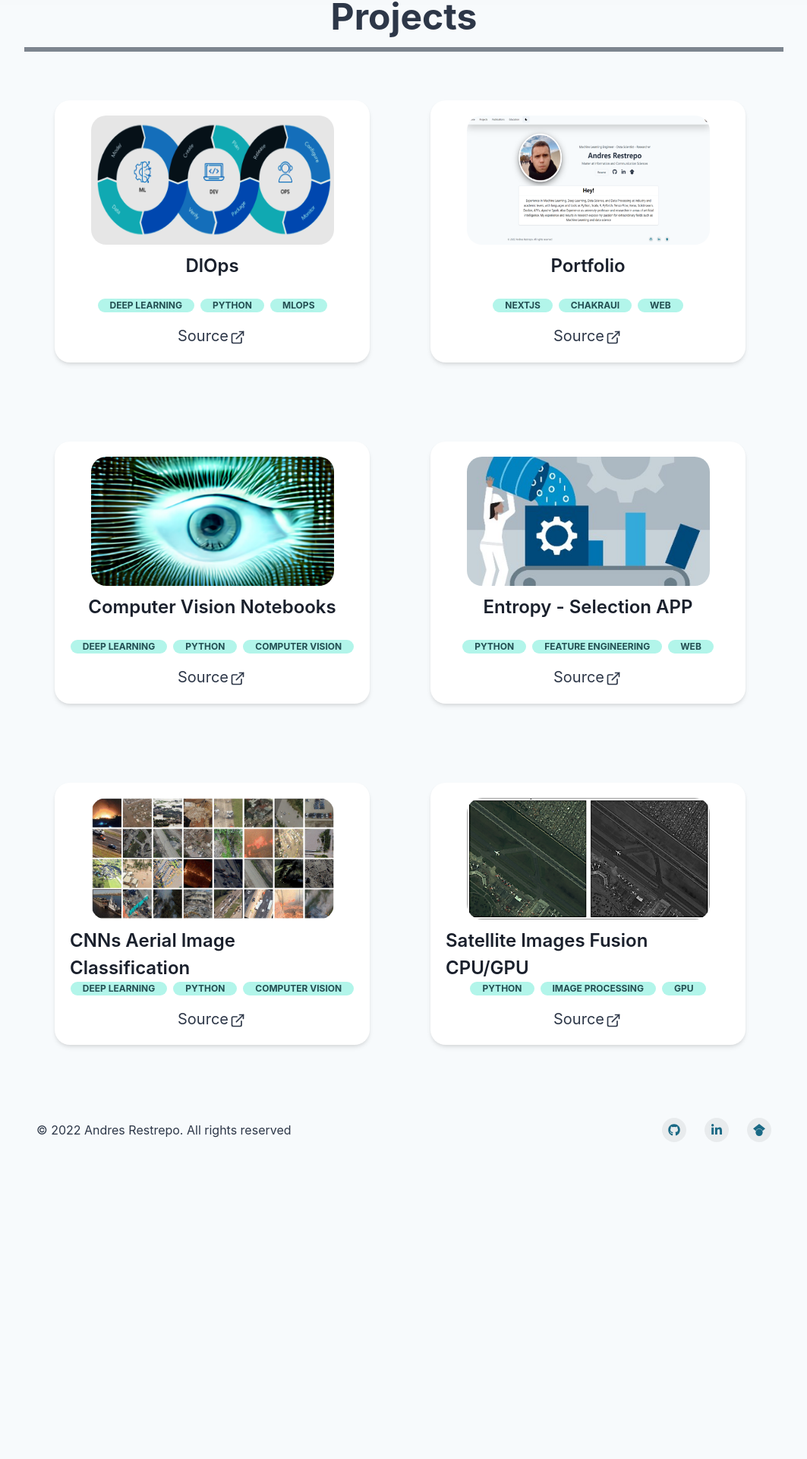
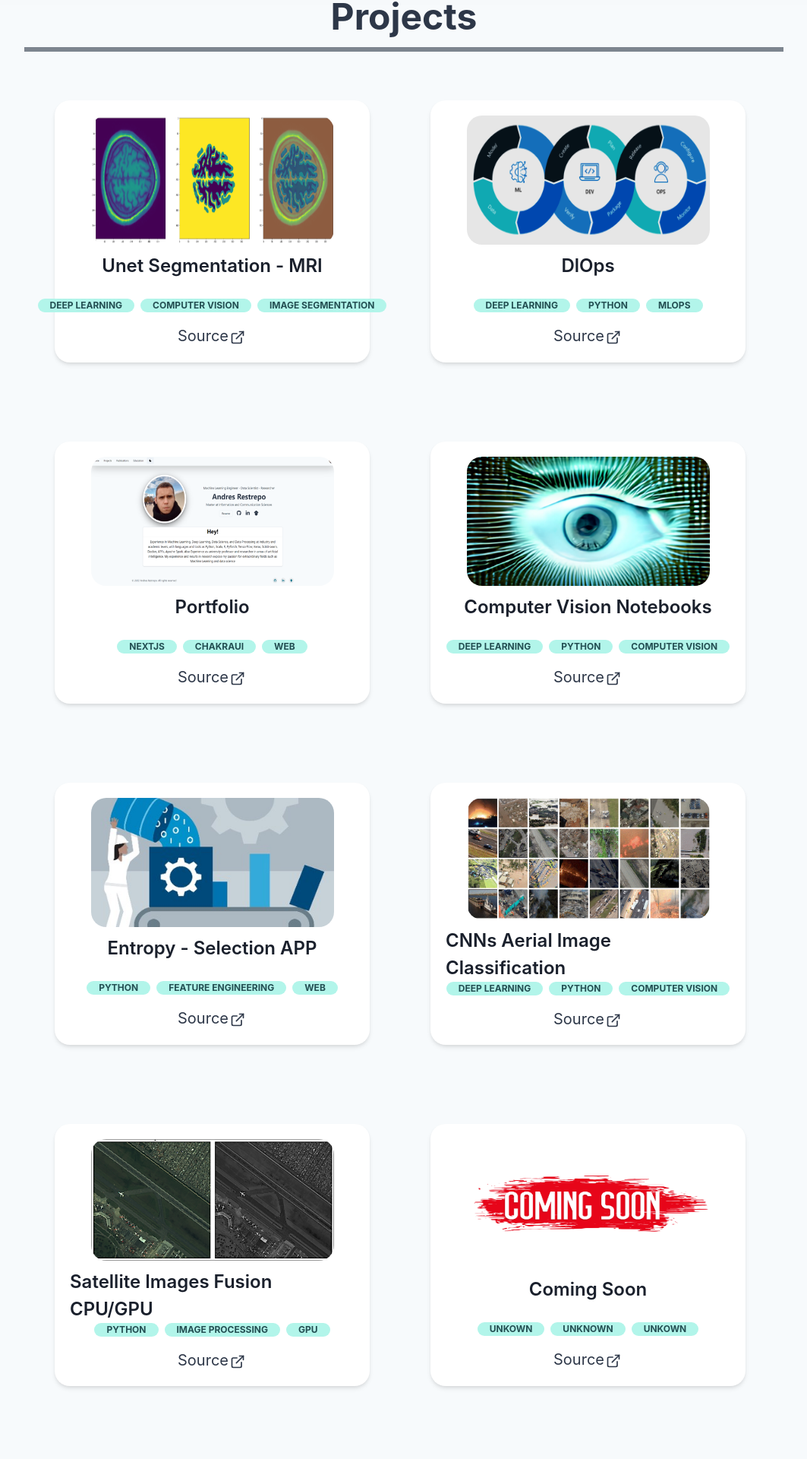
Before and after one commit to AndresRestrepoRodriguez/portfolio, a Next.js app: page /projects in a window 1280 px wide. Shown: the part 122-2042 px from the top of the page at 76% size, without its empty margins (108-1171 px from the left). Before the commit the page ends 1641 px from the top, so only its background shows below. Built offline with nearby package versions, Linux system fonts and the light colour scheme.

Commit message:
Add unet segmentation project

```diff
--- a/pages/projects.tsx
+++ b/pages/projects.tsx
@@ -35,16 +35,20 @@ export default function Home() {
             <Divider size='md' borderColor={'#2D3748'} />
             <Divider size='md' borderColor={'#2D3748'} />
             <Flex direction={["column", "column", "row"]} pt={6}>
+            <Project image_url={'/unet_project.png'} title={'Unet Segmentation - MRI'} source_link='https://github.com/AndresRestrepoRodriguez/MRI_Unet_Segmentation' labels={["Deep Learning", "Computer Vision", "Image Segmentation"]}/>
             <Project image_url={'/dlops.png'} title={'DlOps'} source_link='https://github.com/AndresRestrepoRodriguez/dlops' labels={["Deep Learning", "Python", "MlOps"]}/>
-            <Project image_url={'portfolio.png'} title={'Portfolio'} source_link='https://github.com/AndresRestrepoRodriguez/portfolio' labels={["NextJS", "ChakraUi", "Web"]}/>
             </Flex>
             <Flex direction={["column", "column", "row"]} pt={6}>
+            <Project image_url={'portfolio.png'} title={'Portfolio'} source_link='https://github.com/AndresRestrepoRodriguez/portfolio' labels={["NextJS", "ChakraUi", "Web"]}/>
             <Project image_url={'/computer_vision.png'} title={'Computer Vision Notebooks'} source_link='https://github.com/AndresRestrepoRodriguez/computer_vision' labels={["Deep Learning", "Python", "Computer Vision"]}/>
-            <Project image_url={'/entropy.jpg'} title={'Entropy - Selection APP'} source_link='https://github.com/AndresRestrepoRodriguez/Entropy-SelApp' labels={["Python", "Feature Engineering", "Web"]}/>
             </Flex>
             <Flex direction={["column", "column", "row"]} pt={6}>
+            <Project image_url={'/entropy.jpg'} title={'Entropy - Selection APP'} source_link='https://github.com/AndresRestrepoRodriguez/Entropy-SelApp' labels={["Python", "Feature Engineering", "Web"]}/>
             <Project image_url={'/aerial.png'} title={'CNNs Aerial Image Classification'} source_link='https://github.com/AndresRestrepoRodriguez/Comparison-CNN-Models-Aerial-Image-Classification' labels={["Deep Learning", "Python", "Computer Vision"]}/>
+            </Flex>
+            <Flex direction={["column", "column", "row"]} pt={6}>
             <Project image_url={'/sallfus.png'} title={'Satellite Images Fusion CPU/GPU'} source_link='https://github.com/AndresRestrepoRodriguez/satellite_images_fusion' labels={["Python", "Image Processing", "GPU"]}/>
+            <Project image_url={'/coming_soon.jpg'} title={'Coming Soon'} source_link='#' labels={["unkown", "unknown", "unkown"]}/>
             </Flex>
           </Box>
         </Box>
```
Also changed, not shown: public/coming_soon.jpg (added), public/unet_project.png (added).
